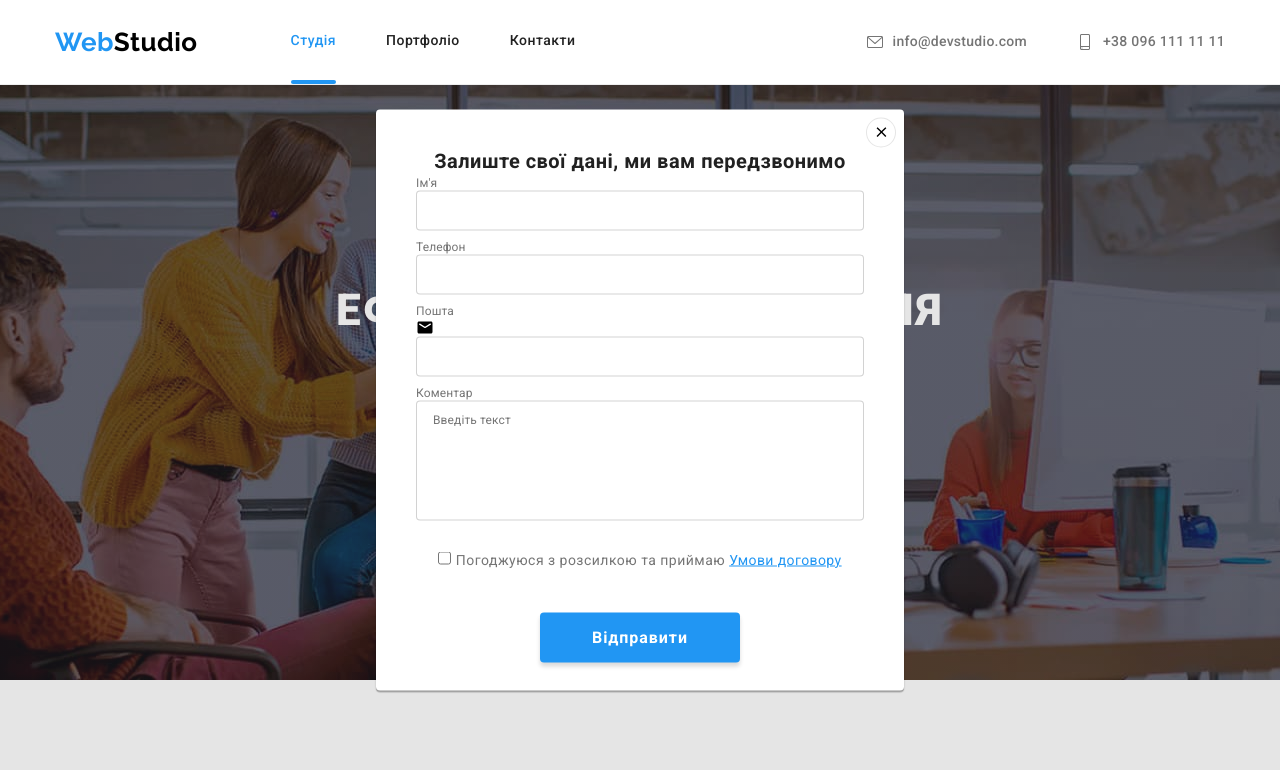
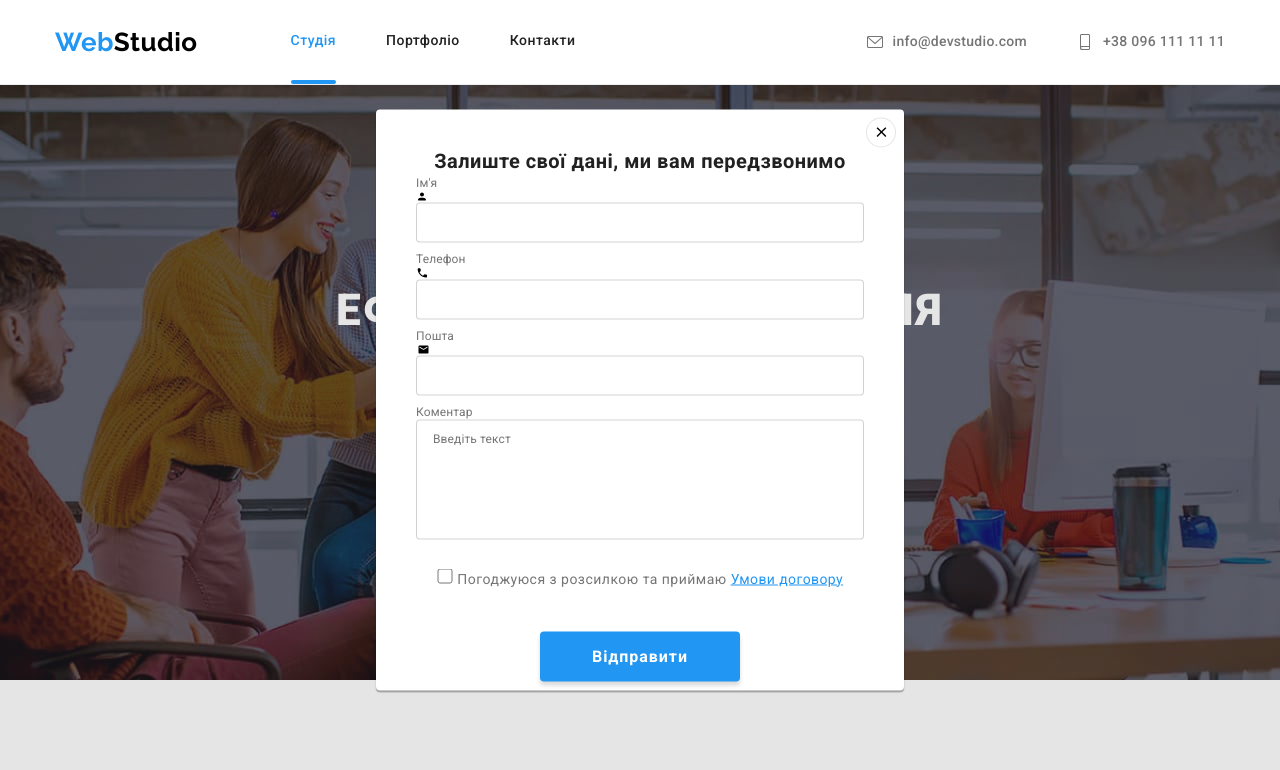
Before and after one commit to stanislav-pravdiuk/goit-markup-hw-06, a plain HTML site: page index.html in a window 1280 px wide. Both pictures are taken after a click on the button "Замовити послугу". Shown: the top 770 px of the page. Drawn offline with nearby package versions, Linux system fonts and the light colour scheme.

Commit message:
add icon send

```diff
--- a/css/main.css
+++ b/css/main.css
@@ -224,6 +224,13 @@ color: #212121;
 .agreement {
     margin-top: 28px;
     margin-bottom: 0px;
+    }
+
+.agreement input[type='checkbox'] {
+    width: 16px;
+    height: 15px;
+
+
 }
 
 .agreement-input {
--- a/index.html
+++ b/index.html
@@ -69,25 +69,47 @@
               <form action="" class="modal-form js-speaker-form">
                 <div class="modal-field">
                   <label class="modal-lable" for="name">Ім'я</label>
+                  <svg class="modal-icon" width="12" height="12">
+                    <use href="./images/icon.svg#icon-person"></use>
+                  </svg>
                   <input class="modal-input" type="text" name="name" id="name" />
                 </div>
                 <div class="modal-field">
                   <label class="modal-lable" for="tel">Телефон</label>
+                  <svg class="modal-icon" width="13" height="13">
+                    <use href="./images/icon.svg#icon-phone"></use>
+                  </svg>
                   <input class="modal-input" type="tel" name="tel" id="tel" />
                 </div>
                 <div class="modal-field">
                   <label class="modal-lable" for="e-mail">Пошта</label>
-                  <svg class="modal-icon" width="18" height="18"><use href="./images/icon.svg#icon-email"></use></svg>
-                  <input class="modal-input" type="email" name="e-mail" id="e-mail"/>
+                  <svg class="modal-icon" width="15" height="12">
+                    <use href="./images/icon.svg#icon-email"></use>
+                  </svg>
+                  <input class="modal-input" type="email" name="e-mail" id="e-mail" />
                 </div>
                 <div class="modal-field">
                   <label class="modal-lable" for="">Коментар</label>
-                  <textarea class="comment" placeholder="Введіть текст" name="comment" id="comment" cols="30" rows="10"></textarea>
+                  <textarea
+                    class="comment"
+                    placeholder="Введіть текст"
+                    name="comment"
+                    id="comment"
+                    cols="30"
+                    rows="10"
+                  ></textarea>
                 </div>
                 <div class="agreement" role="group">
-                  <input class="agreement-input" type="checkbox" name="agreement" value="agreement" id="agreement" />
+                  <input
+                    class="agreement-input"
+                    type="checkbox"
+                    name="agreement"
+                    value="agreement"
+                    id="agreement"
+                  />
                   <label class="agreement-lable" for="agreement"
-                    >Погоджуюся з розсилкою та приймаю <a class="agreement-link" href="#">Умови договору</a></label
+                    >Погоджуюся з розсилкою та приймаю
+                    <a class="agreement-link" href="#">Умови договору</a></label
                   >
                 </div>
                 <button class="modal-btn-send" type="submit">Відправити</button>
@@ -434,7 +456,11 @@
           <form action="" class="js-speaker-form">
             <label for="e-mail">Підпишіться на розсилку</label>
             <input type="text" name="e-mail" id="e-mail" placeholder="E-mail" />
-            <button type="submit">Підписатися</button>
+            <button type="submit">
+              Підписатися<svg class="modal-icon" width="24" height="24">
+                <use href="./images/icon.svg#icon-send"></use>
+              </svg>
+            </button>
           </form>
         </div>
       </div>
```
